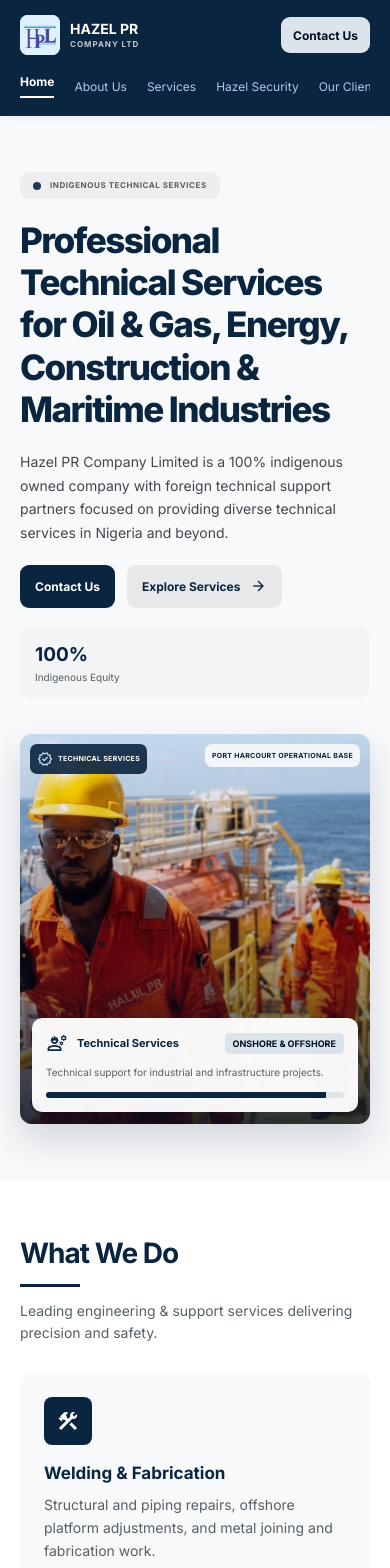
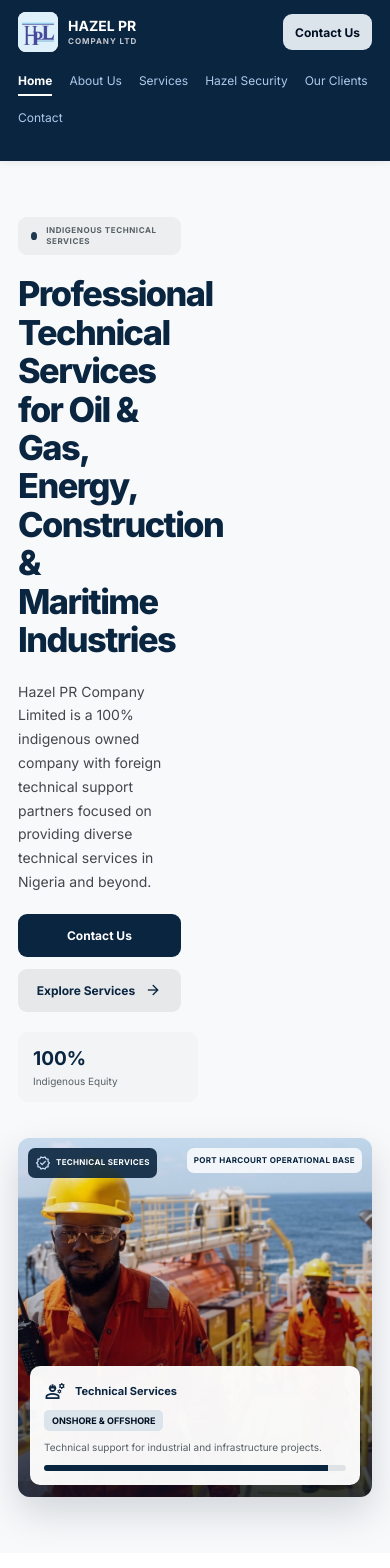
Before and after one commit to ENJ0Y-Labs/hazel-website, a React (Vite) app: page / in a window 390 px wide. Shown: the top 1568 px of the page. Built offline with nearby package versions, Linux system fonts and the light colour scheme.

Commit message:
fix(ui): restore responsive navigation and mobile refinements

```diff
--- a/src/index.css
+++ b/src/index.css
@@ -733,3 +733,69 @@ a.contact-card-value:hover { text-decoration: underline; }
   .contact-map iframe { height: 380px; }
   .contact-map-card { top: 12px; left: 12px; right: 12px; max-width: none; padding: 13px; }
 }
+
+/* UI refinement: responsive navigation, readable hero and consistent interaction states */
+:focus-visible {
+  outline: 3px solid #6d9bd2;
+  outline-offset: 3px;
+}
+
+@media (max-width: 1100px) {
+  .container, .home-container { width: min(100% - 64px, 1440px); }
+  .navbar { min-height: auto; flex-wrap: wrap; row-gap: 0; padding-top: 14px; }
+  .nav-links {
+    order: 3; width: 100%; justify-content: center; flex-wrap: wrap;
+    gap: 10px 24px; padding: 12px 0 14px;
+  }
+  .nav-actions { margin-left: auto; }
+  .nav-links a { padding: 7px 0; }
+  .nav-links a.active { padding-bottom: 5px; }
+  .hero-layout { gap: 36px; }
+  .hero-copy { width: 46%; }
+  .hero-visual { min-height: 440px; height: min(44vw, 500px); }
+}
+
+@media (max-width: 700px) {
+  .container, .home-container { width: calc(100% - 36px); }
+  .navbar { padding-top: 12px; column-gap: 10px; }
+  .nav-links {
+    justify-content: flex-start; gap: 5px 17px; padding: 12px 0 13px;
+    overflow: visible;
+  }
+  .nav-links a {
+    flex: 0 0 auto; min-height: 32px; display: inline-flex;
+    align-items: center; font-size: 12px;
+  }
+  .nav-links a.active { border-bottom-width: 2px; }
+  .nav-contact { min-height: 36px; padding-inline: 12px; }
+  .hero-copy h1 {
+    max-width: 16ch; font-size: clamp(32px, 8.8vw, 43px); line-height: 1.12;
+  }
+  .hero-description { max-width: 62ch; line-height: 1.7; }
+  .hero-actions > .button { flex: 1 1 170px; }
+  .hero-stats { width: fit-content; min-width: 180px; grid-template-columns: 1fr; }
+  .hero-visual { min-height: 340px; height: 92vw; max-height: 430px; }
+  .hero-image-top { flex-wrap: wrap; }
+  .hero-image-top > span { max-width: 100%; font-size: 8px; line-height: 1.35; }
+  .deployment-card { gap: 9px; }
+  .deployment-heading { align-items: flex-start; flex-direction: column; gap: 8px; }
+  .service-card, .industry-card, .reason-card, .client-card, .mission-card { min-width: 0; }
+  .service-card p, .industry-card p, .reason-card p, .mission-card p { overflow-wrap: anywhere; }
+  .bottom-cta-content .button { width: 100%; }
+}
+
+@media (max-width: 380px) {
+  .container, .home-container { width: calc(100% - 28px); }
+  .brand-lockup { gap: 7px; }
+  .brand-logo { width: 36px; height: 36px; }
+  .brand-copy strong { font-size: 12px; }
+  .brand-copy small { font-size: 7px; }
+  .nav-contact { min-height: 34px; padding-inline: 9px; font-size: 11px; }
+  .nav-links { column-gap: 13px; }
+  .hero-copy h1 { font-size: 32px; }
+  .hero-image-top > span:last-child { display: none; }
+}
+
+@media (prefers-reduced-motion: reduce) {
+  .compliance-pill > span { animation: none; }
+}
```
